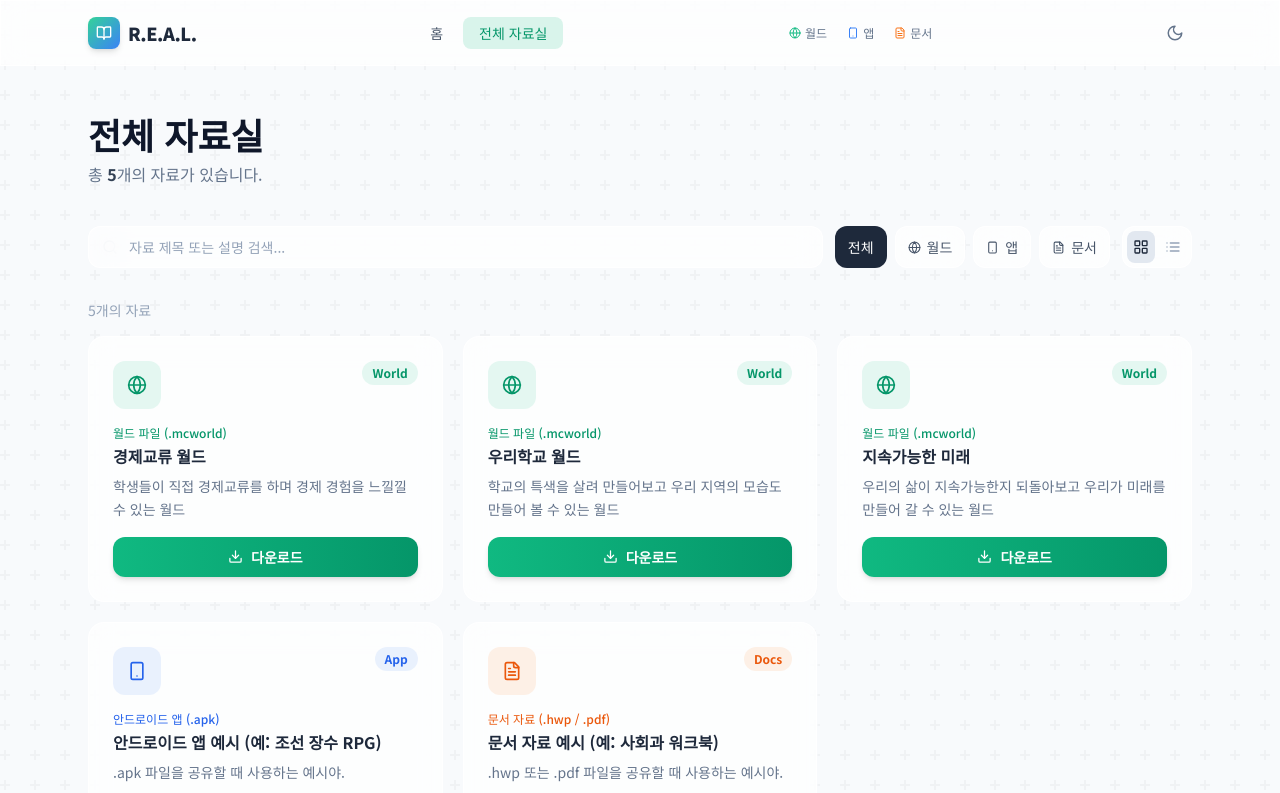
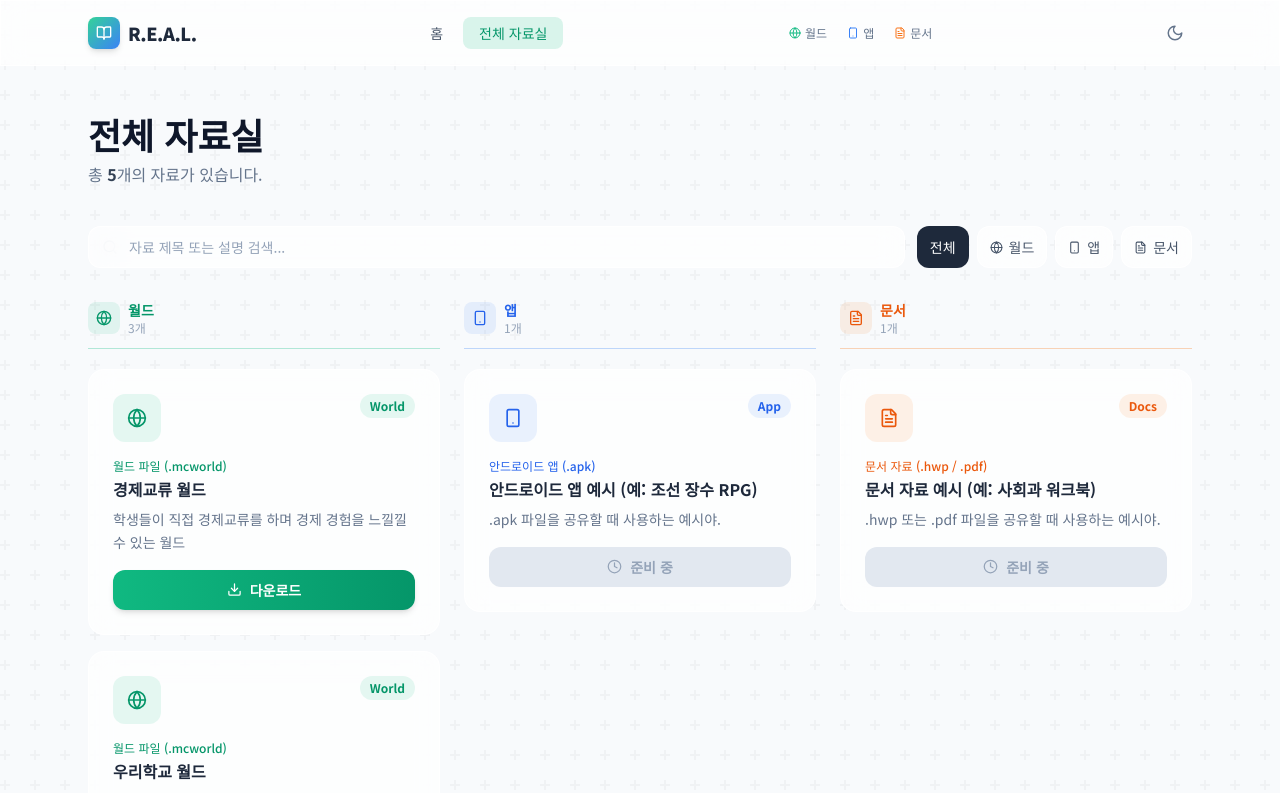
Before and after one commit to KSN1224/realworlduniverse, a Next.js app: page /archive in a window 1280 px wide. Shown: the top 793 px of the page. Built offline with nearby package versions, Linux system fonts and the light colour scheme.

Commit message:
Update materials with direct links

```diff
--- a/src/app/archive/page.tsx
+++ b/src/app/archive/page.tsx
@@ -1,41 +1,125 @@
 "use client";
 
-import { useState, useMemo } from "react";
+import { Suspense, useState, useMemo } from "react";
+import { useSearchParams } from "next/navigation";
 import { motion, AnimatePresence } from "framer-motion";
-import { Search, Globe, Smartphone, FileText, LayoutGrid, List, X } from "lucide-react";
+import { Search, Globe, Smartphone, FileText, X } from "lucide-react";
 import MaterialCard from "@/components/MaterialCard";
 import rawMaterials from "@/data/materials.json";
 
 const materials = Array.isArray(rawMaterials) ? rawMaterials : [];
 
 const categories = [
-  { value: "All", label: "전체", icon: null },
-  { value: "World", label: "월드", icon: <Globe size={13} />, color: "text-emerald-600 dark:text-emerald-400", active: "bg-emerald-500/15 text-emerald-600 dark:text-emerald-400 border-emerald-500/40" },
-  { value: "App", label: "앱", icon: <Smartphone size={13} />, color: "text-blue-600 dark:text-blue-400", active: "bg-blue-500/15 text-blue-600 dark:text-blue-400 border-blue-500/40" },
-  { value: "Docs", label: "문서", icon: <FileText size={13} />, color: "text-orange-600 dark:text-orange-400", active: "bg-orange-500/15 text-orange-600 dark:text-orange-400 border-orange-500/40" },
+  {
+    value: "All",
+    label: "전체",
+    icon: null,
+    active: "bg-slate-800 text-white dark:bg-white dark:text-slate-900 border-transparent",
+  },
+  {
+    value: "World",
+    label: "월드",
+    icon: <Globe size={13} />,
+    active: "bg-emerald-500/15 text-emerald-600 dark:text-emerald-400 border-emerald-500/40",
+  },
+  {
+    value: "App",
+    label: "앱",
+    icon: <Smartphone size={13} />,
+    active: "bg-blue-500/15 text-blue-600 dark:text-blue-400 border-blue-500/40",
+  },
+  {
+    value: "Docs",
+    label: "문서",
+    icon: <FileText size={13} />,
+    active: "bg-orange-500/15 text-orange-600 dark:text-orange-400 border-orange-500/40",
+  },
 ];
 
-export default function ArchivePage() {
+const columnDefs = [
+  {
+    cat: "World",
+    label: "월드",
+    icon: <Globe size={16} />,
+    color: "text-emerald-600 dark:text-emerald-400",
+    border: "border-emerald-500/30",
+    bg: "bg-emerald-500/10",
+  },
+  {
+    cat: "App",
+    label: "앱",
+    icon: <Smartphone size={16} />,
+    color: "text-blue-600 dark:text-blue-400",
+    border: "border-blue-500/30",
+    bg: "bg-blue-500/10",
+  },
+  {
+    cat: "Docs",
+    label: "문서",
+    icon: <FileText size={16} />,
+    color: "text-orange-600 dark:text-orange-400",
+    border: "border-orange-500/30",
+    bg: "bg-orange-500/10",
+  },
+];
+
+function ArchiveContent() {
+  const searchParams = useSearchParams();
+  const initialCat = searchParams.get("cat") ?? "All";
+
   const [query, setQuery] = useState("");
-  const [activeCategory, setActiveCategory] = useState("All");
-  const [viewMode, setViewMode] = useState<"card" | "list">("card");
+  const [activeCategory, setActiveCategory] = useState(
+    categories.some((c) => c.value === initialCat) ? initialCat : "All"
+  );
 
-  const filtered = useMemo(() => {
+  // 모바일: 필터링 후 id 내림차순 (최신순)
+  const mobileFeed = useMemo(() => {
+    const q = query.toLowerCase().trim();
+    return [...materials]
+      .filter((m) => {
+        const matchCat = activeCategory === "All" || m.category === activeCategory;
+        const matchQ =
+          !q ||
+          m.title.toLowerCase().includes(q) ||
+          m.description.toLowerCase().includes(q);
+        return matchCat && matchQ;
+      })
+      .sort((a, b) => b.id - a.id);
+  }, [query, activeCategory]);
+
+  // 데스크톱 All 뷰: 카테고리별 칼럼
+  const desktopColumns = useMemo(() => {
+    const q = query.toLowerCase().trim();
+    return columnDefs.map((col) => ({
+      ...col,
+      items: materials.filter((m) => {
+        const matchCat = m.category === col.cat;
+        const matchQ =
+          !q ||
+          m.title.toLowerCase().includes(q) ||
+          m.description.toLowerCase().includes(q);
+        return matchCat && matchQ;
+      }),
+    }));
+  }, [query]);
+
+  // 데스크톱 필터 뷰
+  const desktopFiltered = useMemo(() => {
+    if (activeCategory === "All") return [];
+    const q = query.toLowerCase().trim();
     return materials.filter((m) => {
-      const matchCat = activeCategory === "All" || m.category === activeCategory;
-      const matchQuery =
-        query.trim() === "" ||
-        m.title.toLowerCase().includes(query.toLowerCase()) ||
-        m.description.toLowerCase().includes(query.toLowerCase());
-      return matchCat && matchQuery;
+      const matchCat = m.category === activeCategory;
+      const matchQ =
+        !q ||
+        m.title.toLowerCase().includes(q) ||
+        m.description.toLowerCase().includes(q);
+      return matchCat && matchQ;
     });
   }, [query, activeCategory]);
 
-  const activeConfig = categories.find((c) => c.value === activeCategory);
-
   return (
     <div className="max-w-6xl mx-auto px-4 sm:px-6 py-12">
-      {/* Header */}
+      {/* 헤더 */}
       <motion.div
         initial={{ opacity: 0, y: 20 }}
         animate={{ opacity: 1, y: 0 }}
@@ -46,20 +130,27 @@ export default function ArchivePage() {
           전체 자료실
         </h1>
         <p className="text-slate-500 dark:text-slate-400">
-          총 <span className="font-bold text-slate-700 dark:text-slate-300">{materials.length}</span>개의 자료가 있습니다.
+          총{" "}
+          <span className="font-bold text-slate-700 dark:text-slate-300">
+            {materials.length}
+          </span>
+          개의 자료가 있습니다.
         </p>
       </motion.div>
 
-      {/* Search + Filters */}
+      {/* 검색 + 필터 */}
       <motion.div
         initial={{ opacity: 0, y: 16 }}
         animate={{ opacity: 1, y: 0 }}
         transition={{ delay: 0.1, duration: 0.45 }}
         className="flex flex-col sm:flex-row gap-3 mb-8"
       >
-        {/* Search */}
+        {/* 검색창 */}
         <div className="relative flex-1">
-          <Search size={16} className="absolute left-3.5 top-1/2 -translate-y-1/2 text-slate-400" />
+          <Search
+            size={16}
+            className="absolute left-3.5 top-1/2 -translate-y-1/2 text-slate-400"
+          />
           <input
             type="text"
             placeholder="자료 제목 또는 설명 검색..."
@@ -77,15 +168,15 @@ export default function ArchivePage() {
           )}
         </div>
 
-        {/* Category filters */}
-        <div className="flex gap-2">
+        {/* 카테고리 필터 버튼 */}
+        <div className="flex gap-2 flex-wrap">
           {categories.map((cat) => (
             <button
               key={cat.value}
               onClick={() => setActiveCategory(cat.value)}
               className={`flex items-center gap-1.5 px-3 py-2 rounded-xl text-sm font-medium border transition-all ${
                 activeCategory === cat.value
-                  ? (cat.active ?? "bg-slate-800 text-white dark:bg-white dark:text-slate-900 border-transparent")
+                  ? cat.active
                   : "glass-card border-slate-200 dark:border-slate-700 text-slate-600 dark:text-slate-400 hover:border-slate-300 dark:hover:border-slate-600"
               }`}
             >
@@ -94,54 +185,42 @@ export default function ArchivePage() {
             </button>
           ))}
         </div>
-
-        {/* View toggle */}
-        <div className="flex gap-1 glass-card border border-slate-200 dark:border-slate-700 rounded-xl p-1">
-          <button
-            onClick={() => setViewMode("card")}
-            className={`p-1.5 rounded-lg transition-colors ${viewMode === "card" ? "bg-slate-200 dark:bg-slate-600 text-slate-800 dark:text-white" : "text-slate-400 hover:text-slate-600"}`}
-          >
-            <LayoutGrid size={16} />
-          </button>
-          <button
-            onClick={() => setViewMode("list")}
-            className={`p-1.5 rounded-lg transition-colors ${viewMode === "list" ? "bg-slate-200 dark:bg-slate-600 text-slate-800 dark:text-white" : "text-slate-400 hover:text-slate-600"}`}
-          >
-            <List size={16} />
-          </button>
-        </div>
       </motion.div>
 
-      {/* Results count */}
+      {/* ── 모바일 피드 (md 미만에서만 표시) ── */}
+      <div className="md:hidden">
         <div className="text-sm text-slate-400 dark:text-slate-500 mb-4">
-        {filtered.length}개의 자료
+          {mobileFeed.length}개의 자료
+          {activeCategory === "All" && " · 최신순"}
           {query && (
-          <span> — &ldquo;<span className="text-slate-600 dark:text-slate-300 font-medium">{query}</span>&rdquo; 검색 결과</span>
+            <span>
+              {" "}
+              —{" "}
+              &ldquo;
+              <span className="text-slate-600 dark:text-slate-300 font-medium">
+                {query}
+              </span>
+              &rdquo; 검색 결과
+            </span>
           )}
         </div>
-
-      {/* Grid / List */}
         <AnimatePresence mode="wait">
-        {filtered.length > 0 ? (
+          {mobileFeed.length > 0 ? (
             <motion.div
-            key={`${viewMode}-${activeCategory}-${query}`}
+              key={`mobile-${activeCategory}-${query}`}
               initial={{ opacity: 0 }}
               animate={{ opacity: 1 }}
               exit={{ opacity: 0 }}
               transition={{ duration: 0.25 }}
-            className={
-              viewMode === "card"
-                ? "grid grid-cols-1 sm:grid-cols-2 lg:grid-cols-3 gap-5"
-                : "flex flex-col gap-3"
-            }
+              className="flex flex-col gap-3"
             >
-            {filtered.map((m, i) => (
-              <MaterialCard key={m.id} material={m} index={i} variant={viewMode} />
+              {mobileFeed.map((m, i) => (
+                <MaterialCard key={m.id} material={m} index={i} variant="list" />
               ))}
             </motion.div>
           ) : (
             <motion.div
-            key="empty"
+              key="mobile-empty"
               initial={{ opacity: 0 }}
               animate={{ opacity: 1 }}
               exit={{ opacity: 0 }}
@@ -154,5 +233,121 @@ export default function ArchivePage() {
           )}
         </AnimatePresence>
       </div>
+
+      {/* ── 데스크톱 레이아웃 (md 이상에서만 표시) ── */}
+      <div className="hidden md:block">
+        <AnimatePresence mode="wait">
+          {activeCategory === "All" ? (
+            /* 3열 카테고리 레이아웃 */
+            <motion.div
+              key="desktop-all"
+              initial={{ opacity: 0 }}
+              animate={{ opacity: 1 }}
+              exit={{ opacity: 0 }}
+              transition={{ duration: 0.25 }}
+              className="grid grid-cols-3 gap-6"
+            >
+              {desktopColumns.map((col) => (
+                <div key={col.cat}>
+                  {/* 칼럼 헤더 */}
+                  <div
+                    className={`flex items-center gap-2 mb-5 pb-3 border-b ${col.border}`}
+                  >
+                    <div
+                      className={`w-8 h-8 rounded-lg ${col.bg} flex items-center justify-center ${col.color}`}
+                    >
+                      {col.icon}
+                    </div>
+                    <div>
+                      <h2 className={`font-bold text-sm ${col.color}`}>
+                        {col.label}
+                      </h2>
+                      <p className="text-xs text-slate-400 dark:text-slate-500">
+                        {col.items.length}개
+                      </p>
+                    </div>
+                  </div>
+                  {/* 칼럼 아이템 */}
+                  {col.items.length > 0 ? (
+                    <div className="flex flex-col gap-4">
+                      {col.items.map((m, i) => (
+                        <MaterialCard
+                          key={m.id}
+                          material={m}
+                          index={i}
+                          variant="card"
+                        />
+                      ))}
+                    </div>
+                  ) : (
+                    <div className="text-center py-12 text-slate-300 dark:text-slate-600 text-sm">
+                      자료 없음
+                    </div>
+                  )}
+                </div>
+              ))}
+            </motion.div>
+          ) : (
+            /* 필터 적용 시 그리드 */
+            <motion.div
+              key={`desktop-${activeCategory}-${query}`}
+              initial={{ opacity: 0 }}
+              animate={{ opacity: 1 }}
+              exit={{ opacity: 0 }}
+              transition={{ duration: 0.25 }}
+            >
+              <div className="text-sm text-slate-400 dark:text-slate-500 mb-4">
+                {desktopFiltered.length}개의 자료
+                {query && (
+                  <span>
+                    {" "}
+                    —{" "}
+                    &ldquo;
+                    <span className="text-slate-600 dark:text-slate-300 font-medium">
+                      {query}
+                    </span>
+                    &rdquo; 검색 결과
+                  </span>
+                )}
+              </div>
+              {desktopFiltered.length > 0 ? (
+                <div className="grid grid-cols-2 lg:grid-cols-3 gap-5">
+                  {desktopFiltered.map((m, i) => (
+                    <MaterialCard
+                      key={m.id}
+                      material={m}
+                      index={i}
+                      variant="card"
+                    />
+                  ))}
+                </div>
+              ) : (
+                <div className="text-center py-20 text-slate-400 dark:text-slate-600">
+                  <Search size={40} className="mx-auto mb-4 opacity-40" />
+                  <p className="text-lg font-semibold">검색 결과가 없습니다.</p>
+                  <p className="text-sm mt-1">
+                    다른 검색어나 카테고리를 시도해보세요.
+                  </p>
+                </div>
+              )}
+            </motion.div>
+          )}
+        </AnimatePresence>
+      </div>
+    </div>
   );
 }
+
+export default function ArchivePage() {
+  return (
+    <Suspense
+      fallback={
+        <div className="max-w-6xl mx-auto px-4 py-12 text-slate-400">
+          불러오는 중...
+        </div>
+      }
+    >
+      <ArchiveContent />
+    </Suspense>
+  );
+}
```
Also changed, not shown: src/components/Navbar.tsx (+6 -6 lines). Lines whose indentation alone changed are shown as unchanged.
